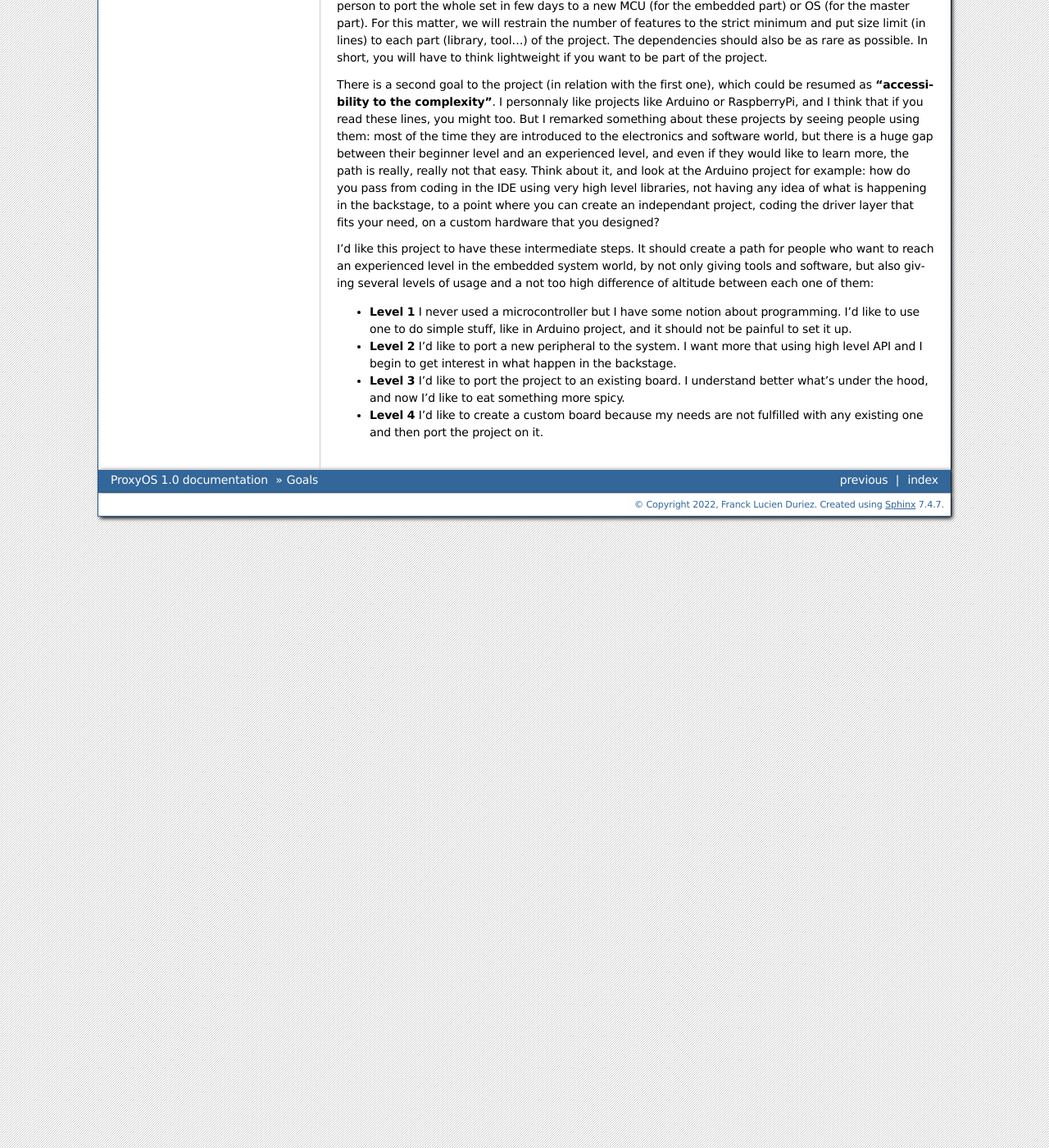
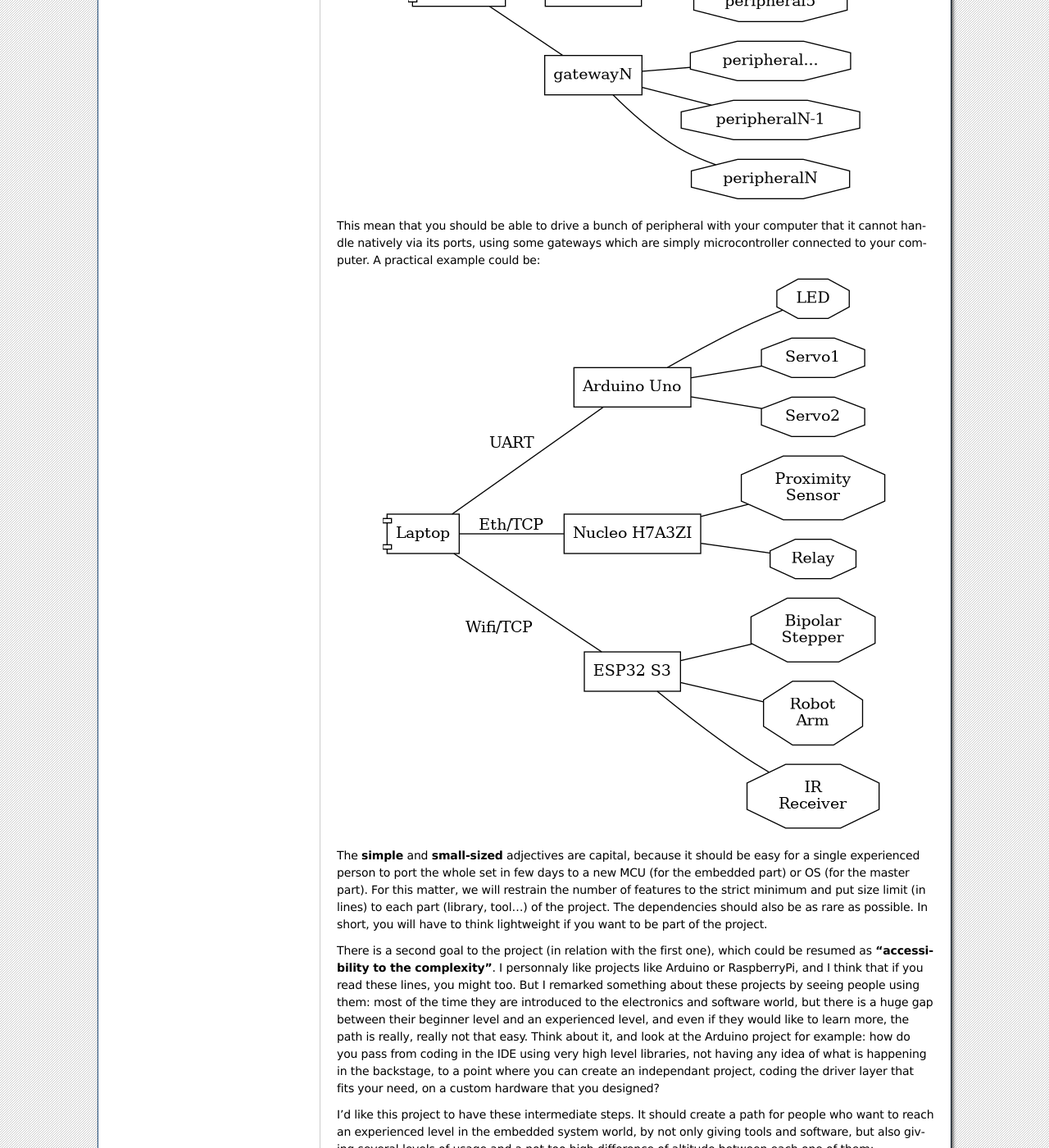
Before and after one commit to ProxyOS/documentation, a Sphinx documentation site: the page built from source/goals.rst, in a window 1280 px wide and 1400 px high, scrolled down 454 px. Shown: the whole window at 82% size. Built offline with Sphinx 7.4.7, drawn with Linux system fonts in a browser that asks for light colours; some of the changed lines change nothing that is shown; some of the changed text lies outside the part shown.

Commit message:
goals: give more example and a better intuition of the project

```diff
--- a/source/goals.rst
+++ b/source/goals.rst
@@ -8,13 +8,88 @@ to :important:`control embedded peripherals from a master computer`.
   :align: center
 
   graph abstract {
-    {
-      computer [ shape=component ]
-      board [ shape=box ]
+    rankdir="LR"
+
+    subgraph Computer {
+      rank=same
+      node [ shape=component ]
+      pc [label="computer"]
     }
 
-    computer -- board
-    board -- { servo led "proximity\nsensor" "bipolar\nstepper" "..." }
+    subgraph Gateway {
+      rank=same
+      node [ shape=box ]
+      g1 [label="gateway1"]
+      gx [label="gateway..."]
+      gn [label="gatewayN"]
+    }
+
+    subgraph Peripheral {
+      rank=same
+      node [ shape=octagon ]
+
+      p1   [label="peripheral1"]
+      p2   [label="peripheral2"]
+      p3   [label="peripheral3"]
+      p4   [label="peripheral4"]
+      p5   [label="peripheral5"]
+      px   [label="peripheral..."]
+      pn_1 [label="peripheralN-1"]
+      pn   [label="peripheralN"]
+    }
+
+    pc -- { g1 gx gn }
+
+    g1 -- { p1 p2 p3 }
+    gx -- { p4 p5 }
+    gn -- { px pn_1 pn }
+  }
+
+This mean that you should be able to drive a bunch of peripheral with your computer that it
+cannot handle natively via its ports, using some gateways which are simply microcontroller connected
+to your computer. A practical example could be:
+
+.. graphviz::
+  :align: center
+
+  graph abstract {
+    rankdir="LR"
+
+    subgraph Computer {
+      rank=same
+      node [ shape=component ]
+      pc [label="Laptop"]
+    }
+
+    subgraph Gateway {
+      rank=same
+      node [ shape=box ]
+      g1 [label="Arduino Uno"]
+      gx [label="Nucleo H7A3ZI"]
+      gn [label="ESP32 S3"]
+    }
+
+    subgraph Peripheral {
+      rank=same
+      node [ shape=octagon ]
+
+      p1   [label="LED"]
+      p2   [label="Servo1"]
+      p3   [label="Servo2"]
+      p4   [label="Proximity\nSensor"]
+      p5   [label="Relay"]
+      px   [label="Bipolar\nStepper"]
+      pn_1 [label="Robot\nArm"]
+      pn   [label="IR\nReceiver"]
+    }
+
+    pc -- g1 [label="UART"]
+    pc -- gx [label="Eth/TCP"]
+    pc -- gn [taillabel="Wifi/TCP", labeldistance=8]
+
+    g1 -- { p1 p2 p3 }
+    gx -- { p4 p5 }
+    gn -- { px pn_1 pn }
   }
 
 The **simple** and **small-sized** adjectives are capital, because it should be easy for a single
@@ -44,7 +119,7 @@ several levels of usage and a not too high difference of altitude between each o
 * **Level 1** I never used a microcontroller but I have some notion about programming. I'd like
   to use one to do simple stuff, like in Arduino project, and it should not be painful to set it up.
 * **Level 2** I'd like to port a new peripheral to the system. I want more that using high level API and I begin
-  to get interest in what happen in the backstage.
+  to get interest in what happens in the backstage.
 * **Level 3** I'd like to port the project to an existing board. I understand better what's under the hood, and now
   I'd like to eat something more spicy.
 * **Level 4** I'd like to create a custom board because my needs are not fulfilled with any existing one and then
```
